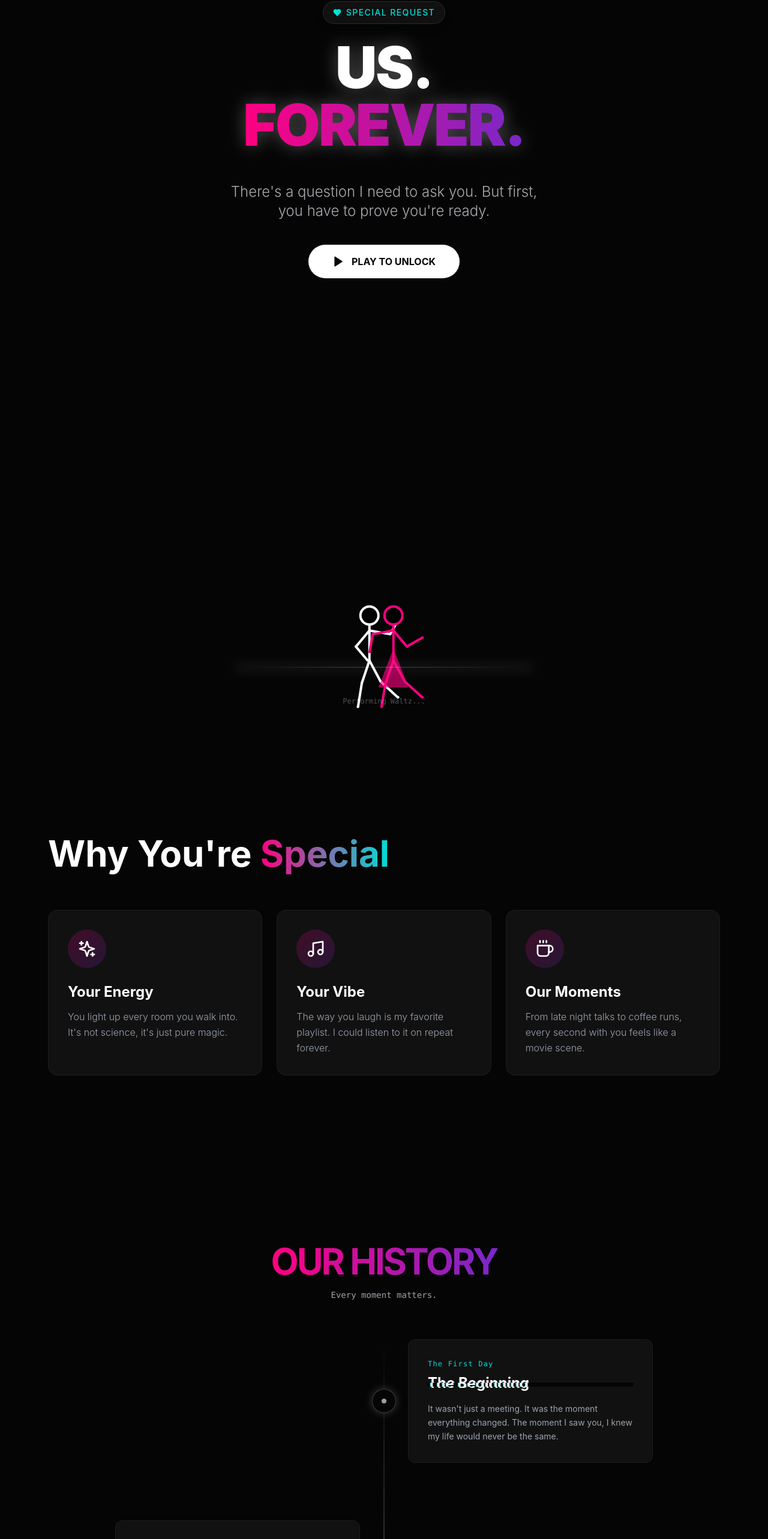
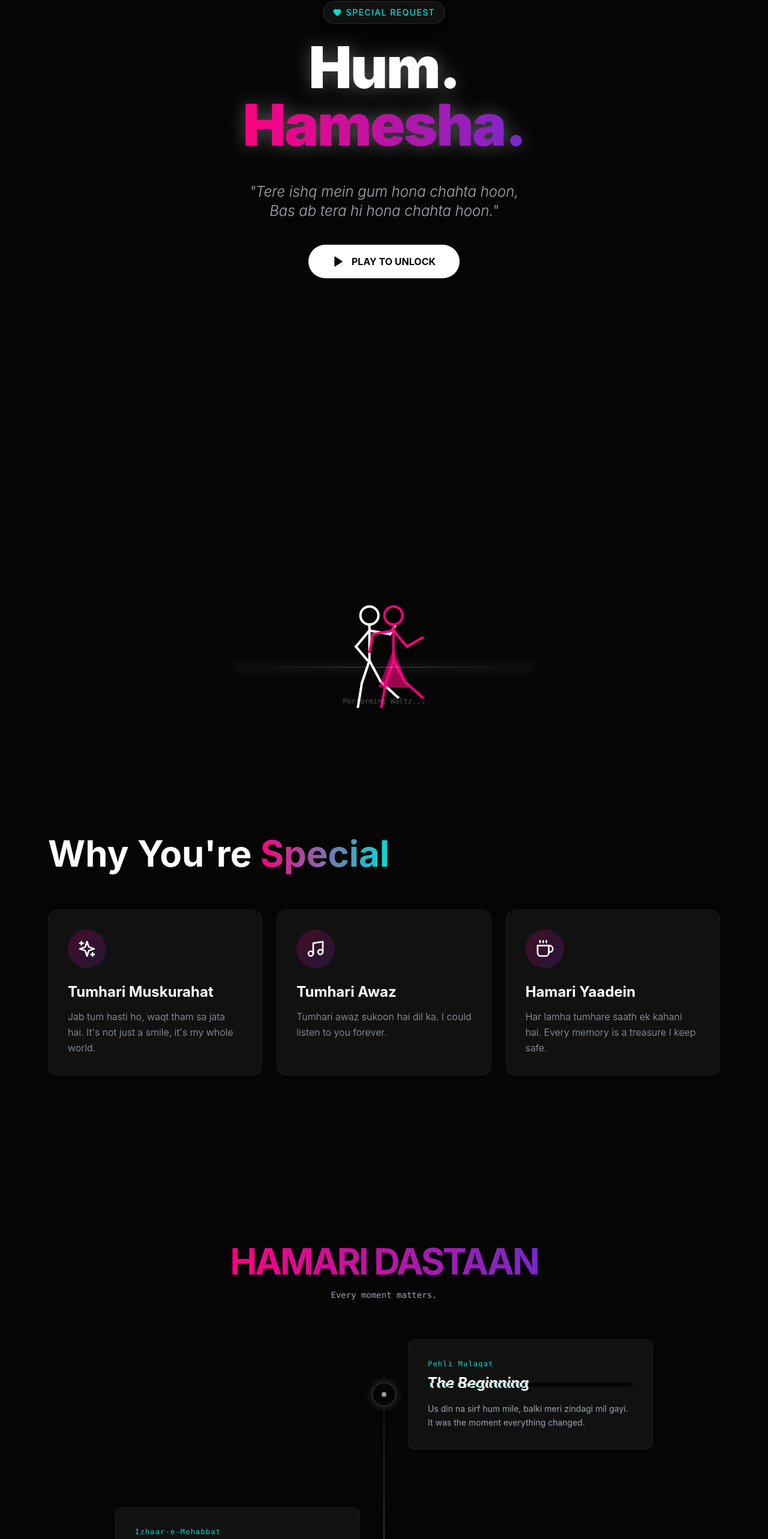
Before and after one commit to saifmukhtar/valentine, a React (Vite) app: page / in a window 1280 px wide. Shown: the part 167-2733 px from the top of the page at 60% size. Built offline with nearby package versions, Linux system fonts and the light colour scheme.

Commit message:
Add gitignore and project files

```diff
--- a/index.html
+++ b/index.html
@@ -3,7 +3,7 @@
   <head>
     <meta charset="UTF-8" />
     <meta name="viewport" content="width=device-width, initial-scale=1.0" />
-    <title>Project: VALENTINE</title>
+    <title>Rooh-e-Ishq: Forever Yours</title>
   </head>
   <body>
     <div id="root"></div>
--- a/package.json
+++ b/package.json
@@ -1,5 +1,5 @@
 {
-  "name": "quantum-love",
+  "name": "rooh-e-ishq",
   "private": true,
   "version": "0.0.0",
   "type": "module",
--- a/src/components/Conclusion.jsx
+++ b/src/components/Conclusion.jsx
@@ -64,11 +64,12 @@ const Conclusion = ({ unlocked }) => {
                     </div>
 
                     <h2 className="text-5xl md:text-7xl font-bold mb-6 text-white tracking-tight">
-                        Be My Valentine?
+                        Meri Humsafar Banogi?
                     </h2>
 
                     <p className="text-xl text-gray-300/90 mb-10 leading-relaxed font-light">
-                        You won the game, but I'm the one who feels like a winner every day I'm with you.
+                        "Zindagi ke har safar mein, mujhe bas tumhara saath chahiye.<br />
+                        Haa kaho, aur meri duniya mukammal kar do."
                         <br />
                         <span className="text-modern-primary font-medium">Let's make it official.</span>
                     </p>
@@ -78,10 +79,10 @@ const Conclusion = ({ unlocked }) => {
                             className="w-full sm:w-auto px-12 py-5 bg-gradient-to-r from-modern-primary to-modern-secondary text-white font-bold rounded-full text-lg hover:scale-105 hover:shadow-[0_0_30px_rgba(255,0,128,0.5)] transition-all"
                             onClick={() => confetti({ particleCount: 100, spread: 70, origin: { y: 0.6 } })}
                         >
-                            YES, I WILL! 💖
+                            Qabool Hai! 💖
                         </button>
                         <button className="w-full sm:w-auto px-12 py-5 bg-white/5 text-white font-medium rounded-full hover:bg-white/10 transition-colors">
-                            Tell me more...
+                            Sochna Padega...
                         </button>
                     </div>
                 </div>
--- a/src/components/GameSection.jsx
+++ b/src/components/GameSection.jsx
@@ -5,7 +5,7 @@ import { Heart, Trophy, RefreshCw, ArrowUp, ArrowDown, ArrowLeft, ArrowRight } f
 // Game Constants
 const GRID_SIZE = 20
 const CELL_SIZE = 20
-const WIN_SCORE = 10
+const WIN_SCORE = 2
 // Start with a longer snake so it "emerges" visibly
 const INITIAL_SNAKE = [
     { x: 10, y: 10 },
--- a/src/components/Hero.jsx
+++ b/src/components/Hero.jsx
@@ -26,9 +26,9 @@ const Hero = () => {
                 </div>
 
                 <h1 className="text-6xl md:text-8xl font-black tracking-tight mb-4 text-white drop-shadow-[0_0_15px_rgba(255,255,255,0.3)]">
-                    US.<br />
+                    Hum.<br />
                     <span className="text-transparent bg-clip-text bg-gradient-to-r from-modern-primary to-modern-secondary">
-                        FOREVER.
+                        Hamesha.
                     </span>
                 </h1>
             </motion.div>
@@ -39,8 +39,9 @@ const Hero = () => {
                 transition={{ delay: 0.5, duration: 0.8 }}
                 className="mt-8"
             >
-                <p className="text-xl md:text-2xl text-gray-300/80 mb-10 max-w-lg mx-auto font-light leading-relaxed">
-                    There's a question I need to ask you. But first, you have to prove you're ready.
+                <p className="text-xl md:text-2xl text-gray-300/80 mb-10 max-w-lg mx-auto font-light leading-relaxed italic">
+                    "Tere ishq mein gum hona chahta hoon,<br />
+                    Bas ab tera hi hona chahta hoon."
                 </p>
 
                 <button
--- a/src/components/InteractiveLove.jsx
+++ b/src/components/InteractiveLove.jsx
@@ -42,15 +42,16 @@ const InteractiveLove = () => {
                     <div className="mb-4 p-3 bg-pink-500/20 rounded-full text-pink-400">
                         <Flower size={32} />
                     </div>
-                    <h3 className="text-xl font-bold mb-2">Build a Bouquet</h3>
-                    <p className="text-gray-400 text-sm text-center mb-8">Click to add flowers for me.</p>
+                    <h3 className="text-xl font-bold mb-4">Phoolon Ki Barsaat</h3>
 
                     <button
                         onClick={addFlower}
-                        className="px-6 py-2 bg-pink-500 hover:bg-pink-600 rounded-full text-white font-bold transition-all active:scale-95 mb-8 z-20"
+                        className="px-6 py-2 bg-pink-500 hover:bg-pink-600 rounded-full text-white font-bold transition-all active:scale-95 mb-4 z-20"
                     >
                         Add a Flower 🌸
                     </button>
+
+                    <p className="text-gray-400 text-sm text-center mb-8">Click button above to add flowers.</p>
 
                     <div className="relative w-full flex-grow flex items-end justify-center">
                         <div className="w-16 h-24 border-2 border-white/30 border-t-0 rounded-b-xl relative bg-white/5 backdrop-blur-sm z-10"></div>
@@ -78,7 +79,7 @@ const InteractiveLove = () => {
                     <div className="mb-4 p-3 bg-purple-500/20 rounded-full text-purple-400">
                         <Mail size={32} />
                     </div>
-                    <h3 className="text-xl font-bold mb-2">A Secret Note</h3>
+                    <h3 className="text-xl font-bold mb-2">Ek Paigaam</h3>
                     <p className="text-gray-400 text-sm text-center mb-8">Tap to open.</p>
 
                     <AnimatePresence>
@@ -104,9 +105,10 @@ const InteractiveLove = () => {
                                 >
                                     <X size={24} />
                                 </button>
-                                <p className="font-handwriting text-2xl font-bold text-modern-primary mb-4">My Dearest,</p>
+                                <p className="font-handwriting text-2xl font-bold text-modern-primary mb-4">Meri Jaan,</p>
                                 <p className="italic text-gray-600 mb-6">
-                                    "If I had a flower for every time I thought of you... I could walk through my garden forever."
+                                    "Tum meri wo dua ho,<br />
+                                    Jo har mangi hui dua qabool karti hai."
                                 </p>
                                 <Heart className="text-red-500 fill-red-500 animate-pulse" />
                             </motion.div>
--- a/src/components/LoveTimeline.jsx
+++ b/src/components/LoveTimeline.jsx
@@ -3,21 +3,21 @@ import { motion } from 'framer-motion'
 
 const memories = [
     {
-        date: "The First Day",
+        date: "Pehli Mulaqat",
         title: "The Beginning",
-        text: "It wasn't just a meeting. It was the moment everything changed. The moment I saw you, I knew my life would never be the same.",
+        text: "Us din na sirf hum mile, balki meri zindagi mil gayi. It was the moment everything changed.",
         glitchIntensity: "high" // kept for visual style only
     },
     {
-        date: "The Middle",
+        date: "Izhaar-e-Mohabbat",
         title: "Falling Deep",
-        text: "Late nights, confused feelings, running in circles. But even in the chaos, you were the only thing that made sense.",
+        text: "Dil ne kaha, bas tum hi ho. Even in the chaos, you were the only thing that made sense.",
         glitchIntensity: "medium"
     },
     {
-        date: "Right Now",
+        date: "Aaj Aur Hamesha",
         title: "The Clarity",
-        text: "It hit me suddenly. You aren't just a part of my life. You are my whole life.",
+        text: "Ab har pal tumhare naam. You aren't just a part of my life. You are my whole life.",
         glitchIntensity: "low"
     }
 ]
@@ -33,7 +33,7 @@ const LoveTimeline = () => {
                 >
                     <h2 className="text-4xl md:text-6xl font-bold mb-4 tracking-tighter">
                         <span className="text-transparent bg-clip-text bg-gradient-to-r from-modern-primary to-modern-secondary">
-                            OUR HISTORY
+                            HAMARI DASTAAN
                         </span>
                     </h2>
                     <p className="text-gray-400 font-mono text-sm">Every moment matters.</p>
--- a/src/components/ReasonsSection.jsx
+++ b/src/components/ReasonsSection.jsx
@@ -5,18 +5,18 @@ import { Sparkles, Music, Coffee } from 'lucide-react'
 const reasons = [
     {
         icon: <Sparkles size={32} />,
-        title: "Your Energy",
-        description: "You light up every room you walk into. It's not science, it's just pure magic."
+        title: "Tumhari Muskurahat",
+        description: "Jab tum hasti ho, waqt tham sa jata hai. It's not just a smile, it's my whole world."
     },
     {
         icon: <Music size={32} />,
-        title: "Your Vibe",
-        description: "The way you laugh is my favorite playlist. I could listen to it on repeat forever."
+        title: "Tumhari Awaz",
+        description: "Tumhari awaz sukoon hai dil ka. I could listen to you forever."
     },
     {
         icon: <Coffee size={32} />,
-        title: "Our Moments",
-        description: "From late night talks to coffee runs, every second with you feels like a movie scene."
+        title: "Hamari Yaadein",
+        description: "Har lamha tumhare saath ek kahani hai. Every memory is a treasure I keep safe."
     }
 ]
 
```
Also changed, not shown: 1 other file (tests, documents, lock files or other folders).
